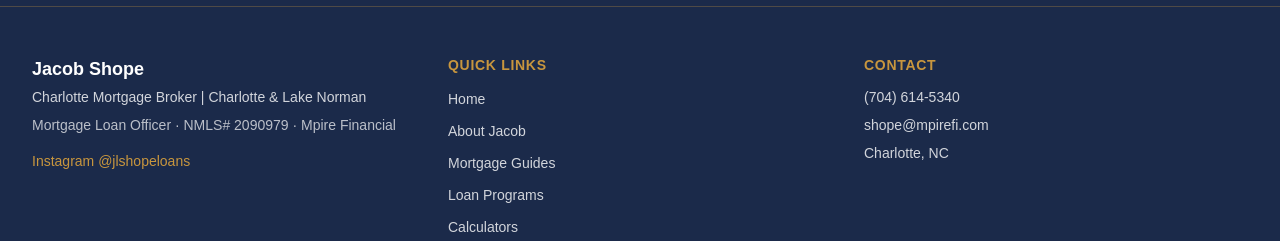
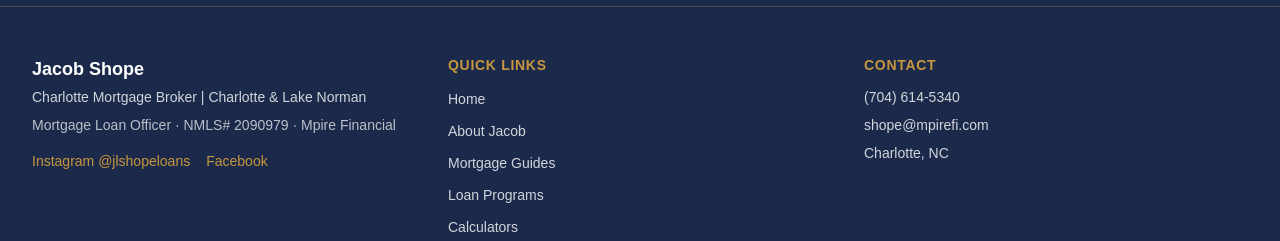
Before and after one commit to JLshope12/jacob-shope-mortgage, a Next.js app: page / in a window 1280 px wide. Shown: the part 5351-5592 px from the top of the page. Built offline with nearby package versions, Linux system fonts and the light colour scheme.

Commit message:
Add Jacob Shope Facebook profile to site footer

```diff
--- a/components/layout/Footer.tsx
+++ b/components/layout/Footer.tsx
@@ -25,14 +25,24 @@ export function Footer() {
             <p className="mt-2 text-sm text-white/70">
               Mortgage Loan Officer · NMLS# 2090979 · Mpire Financial
             </p>
+            <div className="mt-4 flex flex-wrap gap-x-4 gap-y-2">
               <a
                 href="https://www.instagram.com/jlshopeloans/"
                 target="_blank"
                 rel="noopener noreferrer me"
-              className="mt-4 inline-flex text-sm font-medium text-gold hover:underline"
+                className="inline-flex text-sm font-medium text-gold hover:underline"
               >
                 Instagram @jlshopeloans
               </a>
+              <a
+                href="https://www.facebook.com/jacob.shope.33"
+                target="_blank"
+                rel="noopener noreferrer me"
+                className="inline-flex text-sm font-medium text-gold hover:underline"
+              >
+                Facebook
+              </a>
+            </div>
           </div>
 
           <div>
```
Lines whose indentation alone changed are shown as unchanged.
